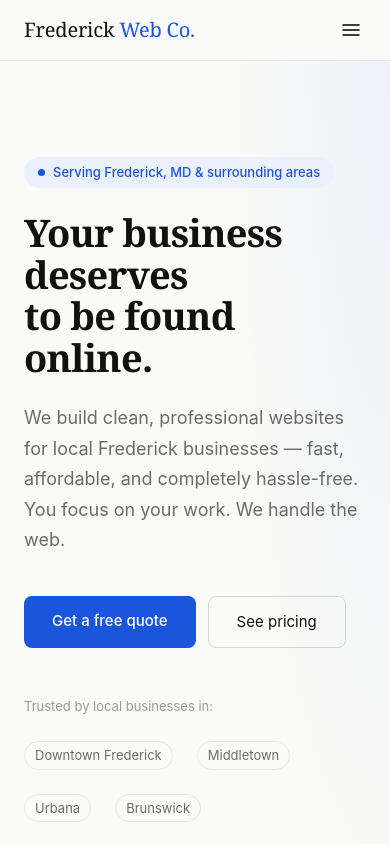
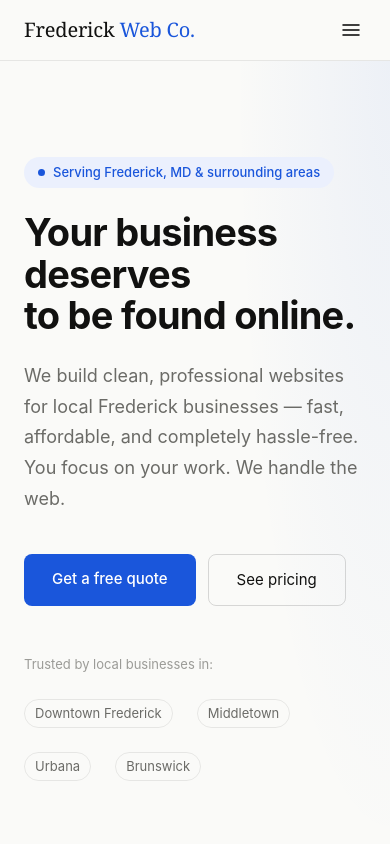
Before and after one commit to StudyFlashForge/frederickwebco, a Next.js app in the folder frederickwebco/frederickwebco/: page / in a window 390 px wide. Shown: the top 844 px of the page. Built offline with nearby package versions, Linux system fonts and the light colour scheme.

Commit message:
Update Hero.tsx

```diff
--- a/frederickwebco/frederickwebco/components/Hero.tsx
+++ b/frederickwebco/frederickwebco/components/Hero.tsx
@@ -1,98 +1,32 @@
+'use client'
+
 export default function Hero() {
   return (
-    <section style={{
-      maxWidth: 1100, margin: '0 auto',
-      padding: '6rem 1.5rem 5rem',
-      position: 'relative',
-    }}>
-      {/* Background accent */}
-      <div style={{
-        position: 'absolute', top: 0, right: 0,
-        width: '40%', height: '100%',
-        background: 'radial-gradient(ellipse at top right, rgba(26,86,219,0.06) 0%, transparent 70%)',
-        pointerEvents: 'none',
-      }} />
-
+    <section style={{ maxWidth: 1100, margin: '0 auto', padding: '6rem 1.5rem 5rem', position: 'relative' }}>
+      <div style={{ position: 'absolute', top: 0, right: 0, width: '40%', height: '100%', background: 'radial-gradient(ellipse at top right, rgba(26,86,219,0.06) 0%, transparent 70%)', pointerEvents: 'none' }} />
       <div style={{ maxWidth: 680, position: 'relative' }}>
-        <div className="animate-fade-up delay-1" style={{
-          display: 'inline-flex', alignItems: 'center', gap: 8,
-          background: 'var(--blue-light)', color: 'var(--blue)',
-          padding: '5px 14px', borderRadius: 100,
-          fontSize: 13, fontWeight: 500, marginBottom: '1.5rem',
-        }}>
-          <span style={{
-            width: 7, height: 7, borderRadius: '50%',
-            background: 'var(--blue)', display: 'inline-block',
-          }} />
+        <div className="animate-fade-up delay-1" style={{ display: 'inline-flex', alignItems: 'center', gap: 8, background: 'var(--blue-light)', color: 'var(--blue)', padding: '5px 14px', borderRadius: 100, fontSize: 13, fontWeight: 500, marginBottom: '1.5rem' }}>
+          <span style={{ width: 7, height: 7, borderRadius: '50%', background: 'var(--blue)', display: 'inline-block' }} />
           Serving Frederick, MD & surrounding areas
         </div>
-
-        <h1 className="animate-fade-up delay-2" style={{
-          fontFamily: 'var(--font-serif)',
-          fontSize: 'clamp(38px, 6vw, 62px)',
-          lineHeight: 1.1,
-          letterSpacing: '-0.02em',
-          marginBottom: '1.5rem',
-          color: 'var(--text)',
-        }}>
-          Your business deserves<br />
-          to be found online.
+        <h1 className="animate-fade-up delay-2" style={{ fontSize: 'clamp(38px, 6vw, 62px)', lineHeight: 1.1, letterSpacing: '-0.02em', marginBottom: '1.5rem' }}>
+          Your business deserves<br />to be found online.
         </h1>
-
-        <p className="animate-fade-up delay-3" style={{
-          fontSize: 18, color: 'var(--text-muted)',
-          lineHeight: 1.7, marginBottom: '2.5rem',
-          maxWidth: 520,
-        }}>
-          We build clean, professional websites for local Frederick businesses —
-          fast, affordable, and completely hassle-free. You focus on your work.
-          We handle the web.
+        <p className="animate-fade-up delay-3" style={{ fontSize: 18, color: 'var(--text-muted)', lineHeight: 1.7, marginBottom: '2.5rem', maxWidth: 520 }}>
+          We build clean, professional websites for local Frederick businesses — fast, affordable, and completely hassle-free. You focus on your work. We handle the web.
         </p>
-
         <div className="animate-fade-up delay-4" style={{ display: 'flex', gap: 12, flexWrap: 'wrap' }}>
-          <a href="#contact" style={{
-            background: 'var(--blue)', color: '#fff',
-            padding: '13px 28px', borderRadius: 'var(--radius-sm)',
-            fontSize: 15, fontWeight: 500,
-            transition: 'background 0.15s, transform 0.1s',
-            display: 'inline-block',
-          }}
-          onMouseEnter={e => { e.currentTarget.style.background = 'var(--blue-dark)'; e.currentTarget.style.transform = 'translateY(-1px)'; }}
-          onMouseLeave={e => { e.currentTarget.style.background = 'var(--blue)'; e.currentTarget.style.transform = 'translateY(0)'; }}
-          >
+          <a href="#contact" style={{ background: 'var(--blue)', color: '#fff', padding: '13px 28px', borderRadius: 'var(--radius-sm)', fontSize: 15, fontWeight: 500, display: 'inline-block' }}>
             Get a free quote
           </a>
-          <a href="#pricing" style={{
-            background: 'transparent', color: 'var(--text)',
-            padding: '13px 28px', borderRadius: 'var(--radius-sm)',
-            fontSize: 15, fontWeight: 400,
-            border: '1px solid var(--border-strong)',
-            transition: 'background 0.15s',
-            display: 'inline-block',
-          }}
-          onMouseEnter={e => (e.currentTarget.style.background = '#f0f0ee')}
-          onMouseLeave={e => (e.currentTarget.style.background = 'transparent')}
-          >
+          <a href="#pricing" style={{ background: 'transparent', color: 'var(--text)', padding: '13px 28px', borderRadius: 'var(--radius-sm)', fontSize: 15, border: '1px solid var(--border-strong)', display: 'inline-block' }}>
             See pricing
           </a>
         </div>
-
-        {/* Social proof strip */}
-        <div className="animate-fade-up delay-5" style={{
-          marginTop: '3rem',
-          display: 'flex', alignItems: 'center', gap: '1.5rem',
-          flexWrap: 'wrap',
-        }}>
+        <div className="animate-fade-up delay-5" style={{ marginTop: '3rem', display: 'flex', alignItems: 'center', gap: '1.5rem', flexWrap: 'wrap' }}>
           <div style={{ fontSize: 13, color: 'var(--text-faint)' }}>Trusted by local businesses in:</div>
           {['Downtown Frederick', 'Middletown', 'Urbana', 'Brunswick'].map(area => (
-            <span key={area} style={{
-              fontSize: 13, color: 'var(--text-muted)',
-              padding: '3px 10px',
-              border: '1px solid var(--border)',
-              borderRadius: 100,
-            }}>
-              {area}
-            </span>
+            <span key={area} style={{ fontSize: 13, color: 'var(--text-muted)', padding: '3px 10px', border: '1px solid var(--border)', borderRadius: 100 }}>{area}</span>
           ))}
         </div>
       </div>
```
